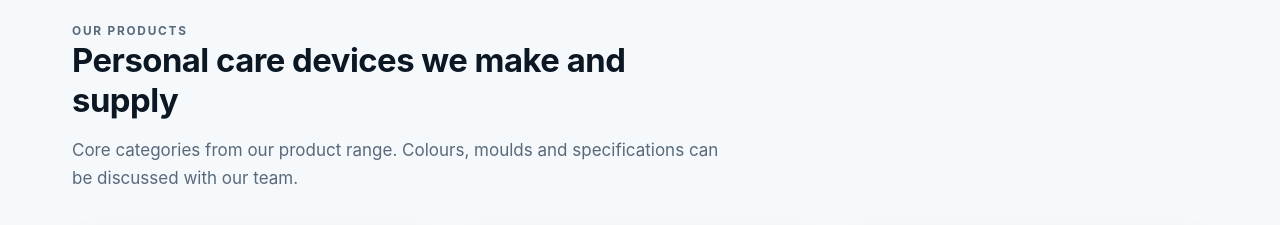
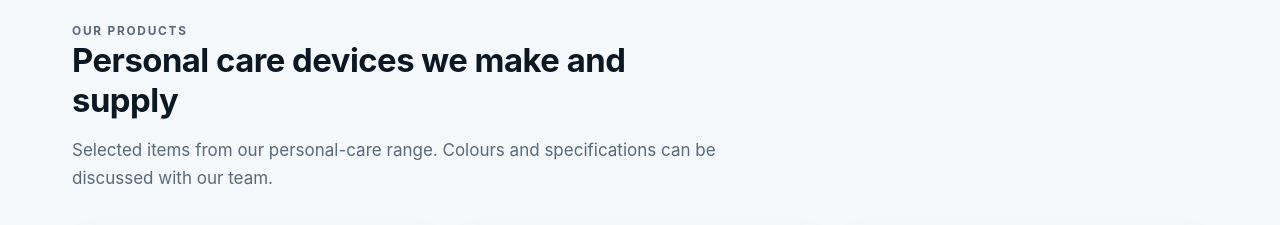
Before and after one commit to HaydenHuang1020/lichengxin, a plain HTML site: page index.html in a window 1280 px wide. Shown: the part 1820-2045 px from the top of the page. Drawn offline with Linux system fonts and the light colour scheme.

Commit message:
Site update 2026-09-11 11:20

```diff
--- a/index.html
+++ b/index.html
@@ -263,7 +263,7 @@
       <div class="sec-head">
         <p class="kicker">Our products</p>
         <h2>Personal care devices we make and supply</h2>
-        <p>Core categories from our product range. Colours, moulds and specifications can be discussed with our team.</p>
+        <p>Selected items from our personal-care range. Colours and specifications can be discussed with our team.</p>
       </div>
       <div class="prod-grid">
 
```
